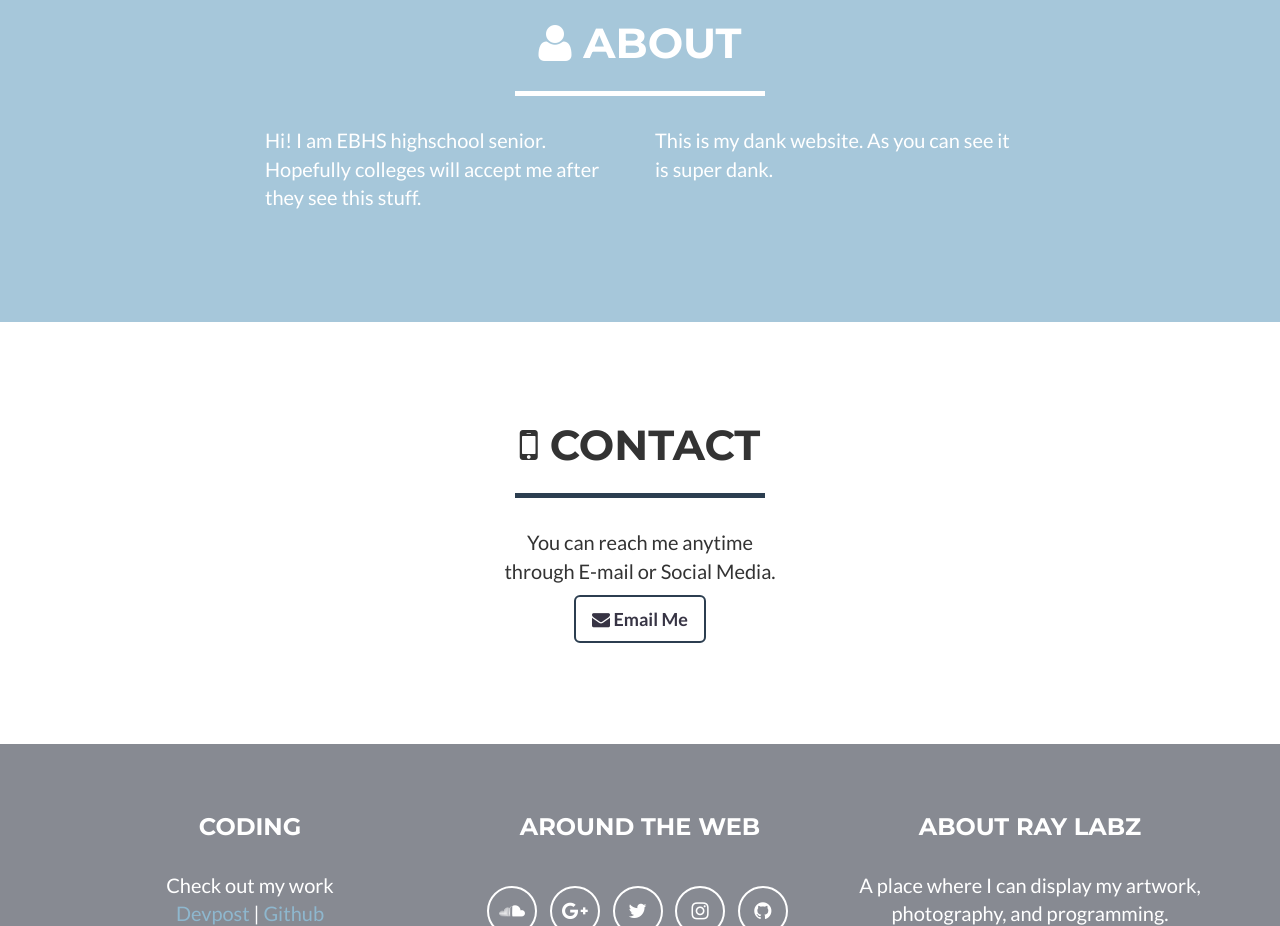
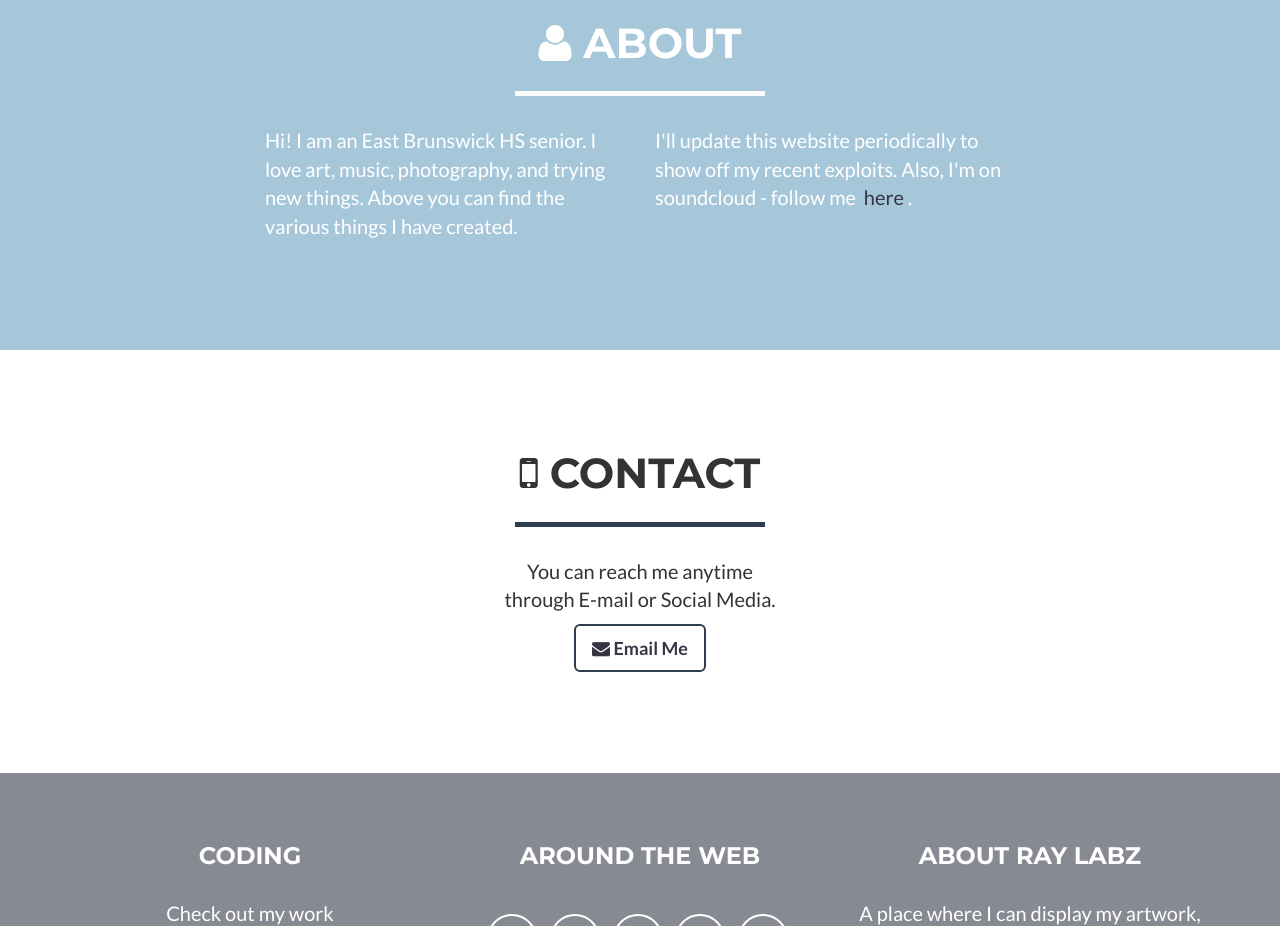
Before and after one commit to fireteam99/fireteam99.github.io-old-, a website: page galleryPageOne.html in a window 1280 px wide. Shown: the part 1140-2066 px from the top of the page. Drawn offline with nearby package versions, Linux system fonts and the light colour scheme.

Commit message:
word changes
change some of the wording

```diff
--- a/galleryPageOne.html
+++ b/galleryPageOne.html
@@ -273,16 +273,15 @@
             </div>
             <div class="row">
                 <div class="col-lg-4 col-lg-offset-2">
-                    <p>Hi! I am EBHS highschool senior. Hopefully colleges will accept me after they see this stuff.</p>
+                    <p>Hi! I am an East Brunswick HS senior. I love art, music, photography, and trying new things. Above you can find the various things I have created.</p>
                 </div>
                 <div class="col-lg-4">
-                    <p>This is my dank website. As you can see it is super dank.</p>
+                    <p>I'll update this website periodically to show off my recent exploits. Also, I'm on soundcloud - follow me&nbsp<a href="https://soundcloud.com/user-172386312" style = "color:#373444"> here </a>.</p>
                 </div>
 
             </div>
         </div>
     </section>
-
     <!-- Contact Section -->
     <section id="contact">
         <div class="container">
```
Also changed, not shown: index.html (+2 -2 lines), 15 other files.
